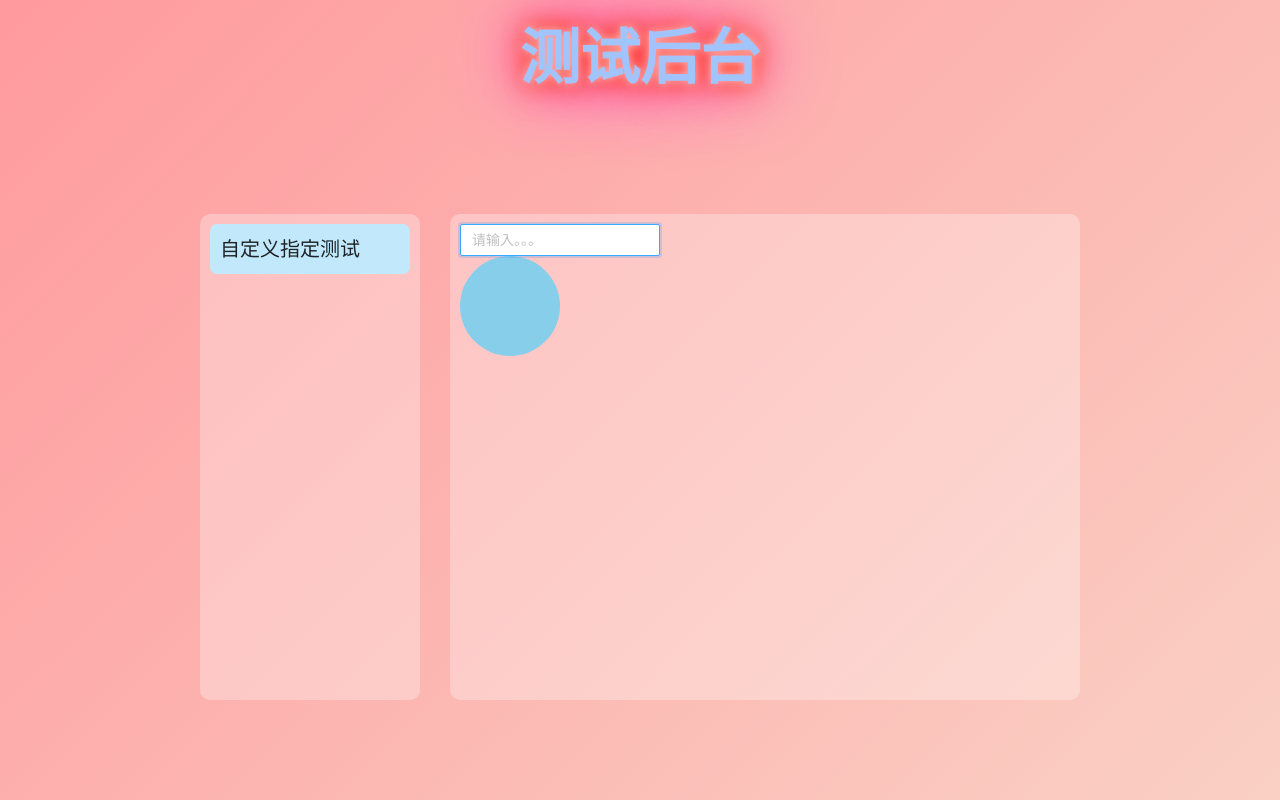
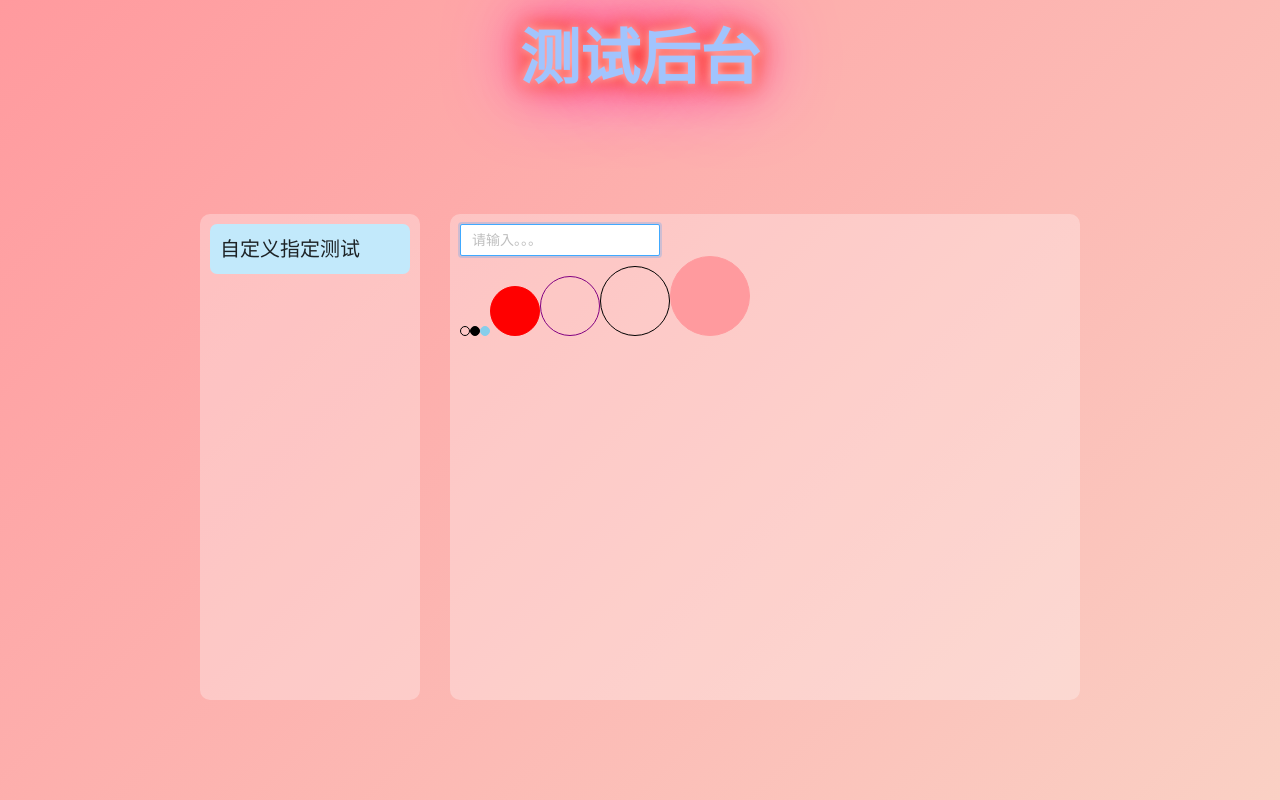
Before and after one commit to mpasdi/test-vue3, a Vue app: page /background/directive in a window 1280 px wide. Built offline with nearby package versions, Linux system fonts and the light colour scheme.

Commit message:
feat: 测试_自定义指令

```diff
--- a/src/views/background/modules/CustomDirective.vue
+++ b/src/views/background/modules/CustomDirective.vue
@@ -9,7 +9,14 @@
     <div class="input">
       <a-input v-focus />
     </div>
+
     <div v-circle></div>
+    <div v-circle.isFull></div>
+    <div v-circle:skyBlue.isFull></div>
+    <div v-circle:red.isFull="50"></div>
+    <div v-circle:purple="60"></div>
+    <div v-circle="70"></div>
+    <div v-circle:#ff9a9e.isFull="80"></div>
   </div>
 </template>
 
@@ -22,12 +29,14 @@
     }
   }
 
-  const vCircle = (el) => {
+  const vCircle = (el, binding) => {
     el.style.cssText = `
-      width: 100px;
-      height: 100px;
+      display: inline-block;
+      width: ${binding.value || 10}px;
+      height: ${binding.value || 10}px;
       border-radius: 50%;
-      background-color: skyBlue;
+      border: 1px solid ${binding.arg || 'black'};
+      background-color: ${binding.modifiers.isFull ? binding.arg || 'black' : 'transparent'};
     `
   }
 </script>
```
